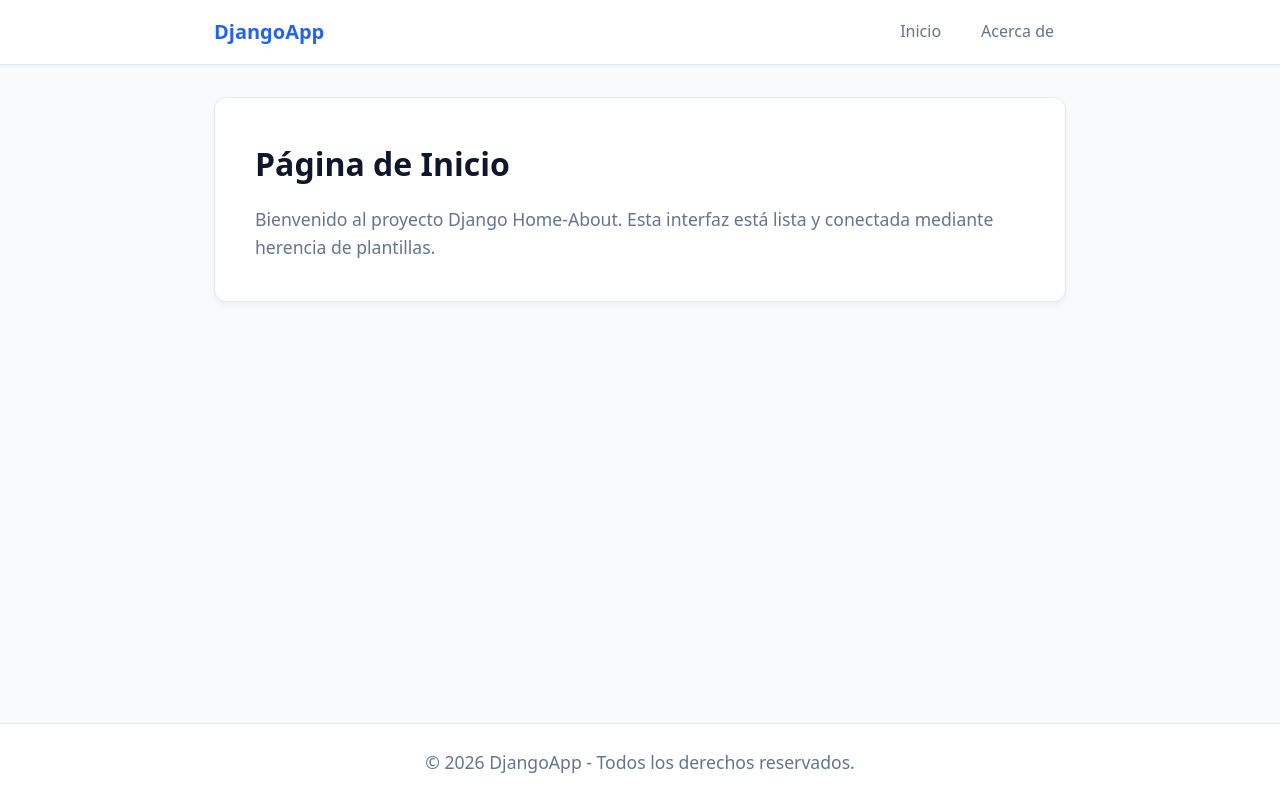
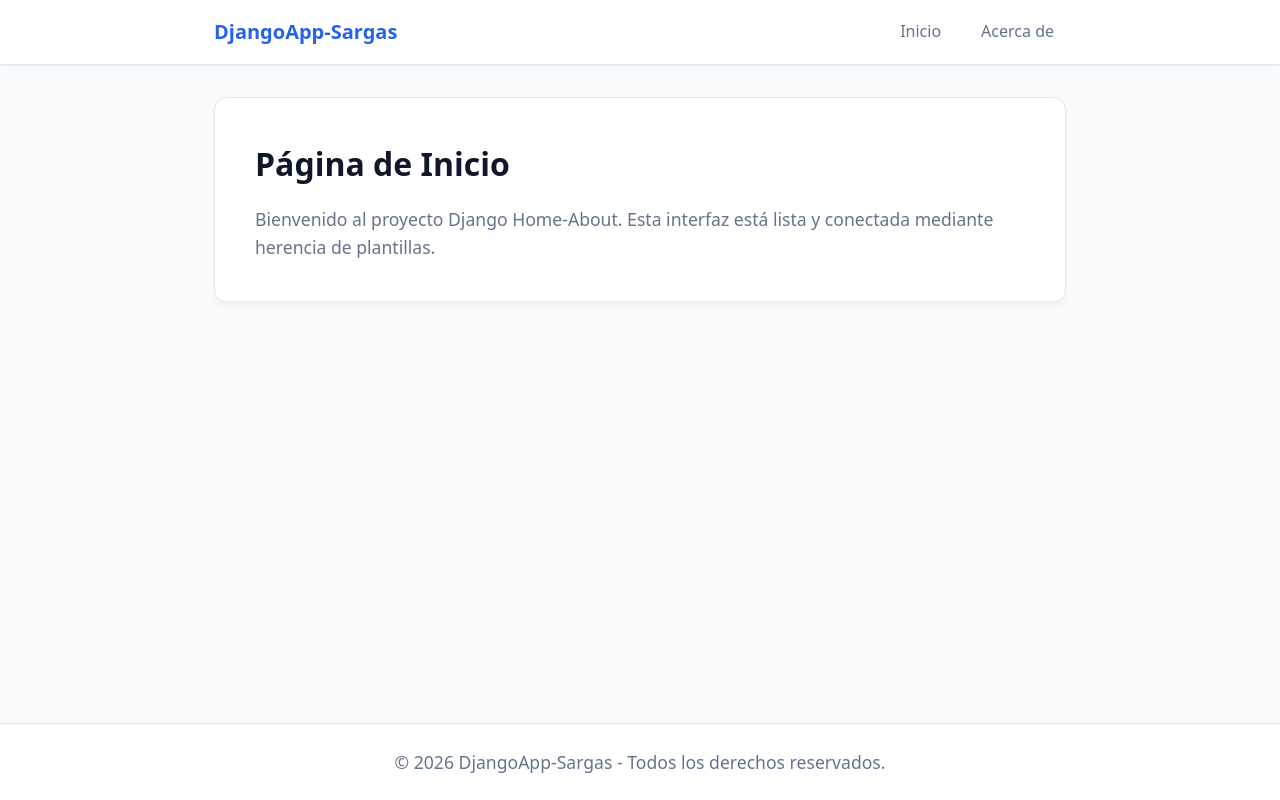
Before and after one commit to sargas1717-bit/Django_About_sep2026_, a Django app: page / in a window 1280 px wide. Run offline with Django 5.2, Linux system fonts and the light colour scheme.

Commit message:
feat(templates): modificacion del base

```diff
--- a/templates/base.html
+++ b/templates/base.html
@@ -113,7 +113,7 @@
 <body>
     <header>
         <nav class="navbar">
-            <a href="{% url 'home' %}" class="brand">DjangoApp</a>
+            <a href="{% url 'home' %}" class="brand">DjangoApp-Sargas</a>
             <ul class="nav-links">
                 <li><a href="{% url 'home' %}">Inicio</a></li>
                 <li><a href="{% url 'about' %}">Acerca de</a></li>
@@ -130,7 +130,7 @@
     </main>
 
     <footer>
-        <p>&copy; 2026 DjangoApp - Todos los derechos reservados.</p>
+        <p>&copy; 2026 DjangoApp-Sargas - Todos los derechos reservados.</p>
     </footer>
 </body>
 </html>
```
Also changed, not shown: templates/home.html (line endings or trailing spaces).
